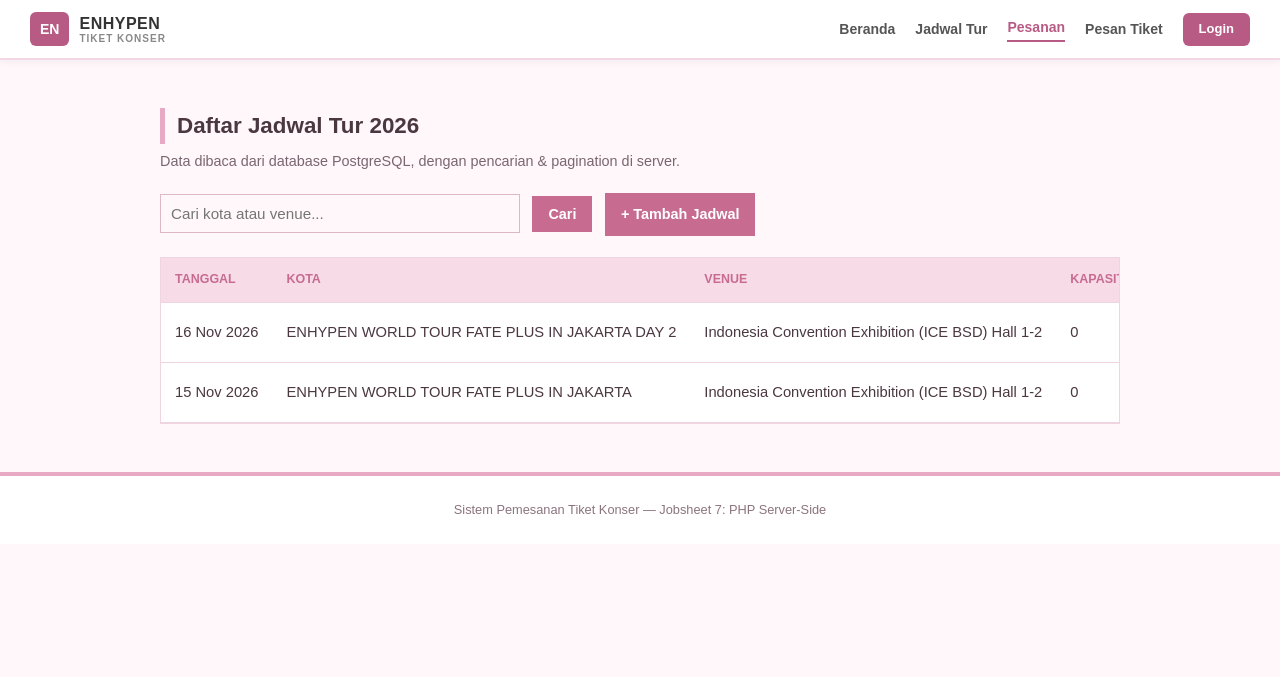
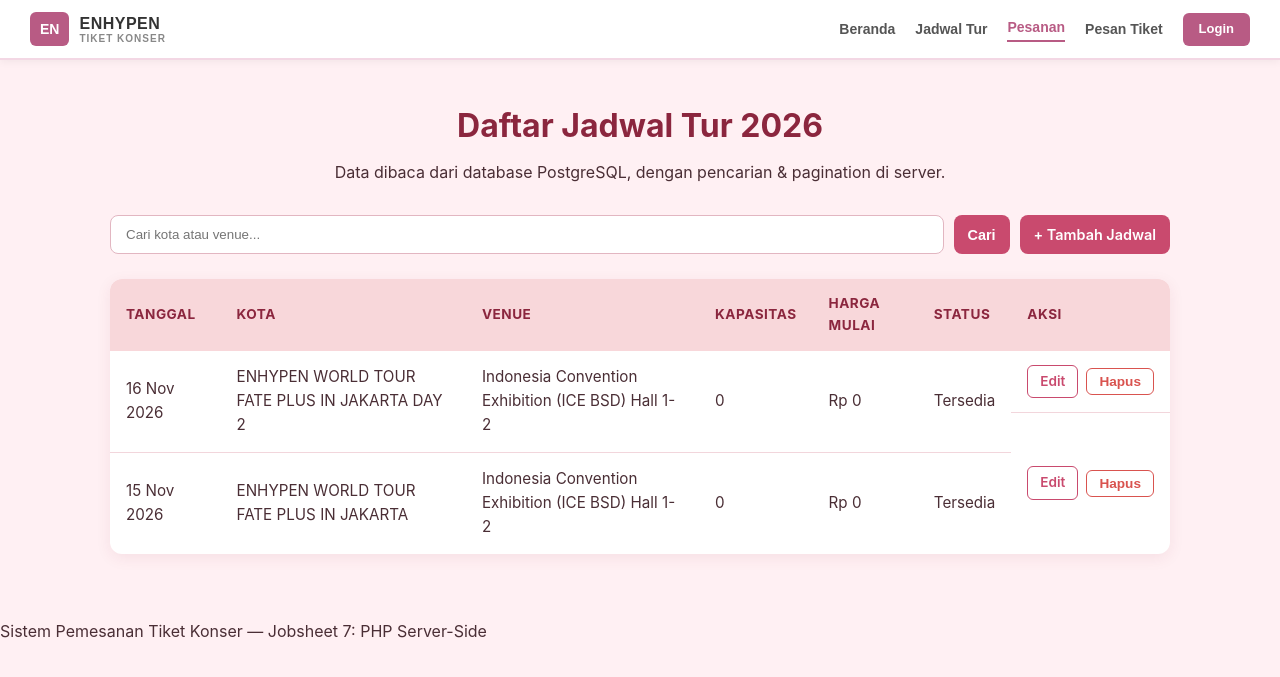
Before and after one commit to pinkannanda/pemrogramanweb2026, a PHP site: page /jadwal/list.php in a window 1280 px wide. Shown: the top 677 px of the page. Run offline with PHP 8.4, Linux system fonts and the light colour scheme; data comes from the database, SQL or seed files in the repository; data that the repository does not hold is empty; some libraries are stand-ins or nearby versions.

Commit message:
Update responsive styles and polish UI layout

```diff
--- a/enhypen-tiket/assets/css/style.css
+++ b/enhypen-tiket/assets/css/style.css
@@ -1,136 +1,349 @@
-*{ box-sizing: border-box; margin: 0; padding: 0; }
-html{ scroll-behavior: smooth; }
-body{ font-family: Arial, Helvetica, sans-serif; background: #fff7fa; color: #4a3740; line-height: 1.6; }
-a{ color: inherit; }
-.container{ max-width: 1000px; margin: 0 auto; padding: 0 20px; }
+/* ===================================================
+   RESET & BASE STYLES
+   =================================================== */
+* {
+  box-sizing: border-box;
+  margin: 0;
+  padding: 0;
+}
 
-/* ===== NAVBAR ===== */
-.site-header{ background: #fff; border-bottom: 4px solid #e8a9c4; }
-.nav-bar{ max-width: 1000px; margin: 0 auto; padding: 16px 20px; display: flex; align-items: center; justify-content: space-between; position: relative; }
-.brand{ display: flex; align-items: center; gap: 10px; text-decoration: none; color: #4a3740; }
-.brand-badge{ display: inline-flex; align-items: center; justify-content: center; width: 36px; height: 36px; background: #c76b91; color: #fff; font-weight: bold; font-size: .9rem; }
-.brand-text{ font-size: 1.1rem; font-weight: bold; line-height: 1.1; }
-.brand-text small{ display: block; font-size: .65rem; font-weight: normal; color: #8b747e; text-transform: uppercase; }
-nav.main-nav ul{ list-style: none; display: flex; gap: 24px; }
-nav.main-nav a{ text-decoration: none; color: #6b5660; font-weight: bold; font-size: .9rem; }
-nav.main-nav a:hover, nav.main-nav a.active{ color: #c76b91; }
-.nav-toggle{ display: none; background: none; border: none; padding: 0; }
+body {
+  font-family: -apple-system, BlinkMacSystemFont, "Segoe UI", Roboto, Helvetica, Arial, sans-serif;
+  background-color: #fff0f3;
+  color: #4a2e35;
+  line-height: 1.6;
+}
 
-/* ===== TOMBOL ===== */
-.btn{ display: inline-block; background: #c76b91; color: #fff; text-decoration: none; font-weight: bold; padding: 12px 24px; border: none; cursor: pointer; font-size: 1rem; }
-.btn-block{ width: 100%; text-align: center; }
-.btn-kecil{ padding: 10px 16px; font-size: .9rem; margin-left: 8px; }
-.btn-hapus{ background: #fff; color: #c0392b; border: 1px solid #c0392b; padding: 6px 12px; font-size: .8rem; font-weight: bold; cursor: pointer; }
-.btn-hapus:hover{ background: #c0392b; color: #fff; }
-.btn-muat-ulang{ background: #fff; color: #c76b91; border: 1px solid #c76b91; padding: 10px 16px; font-weight: bold; cursor: pointer; margin-left: 8px; }
-.btn-muat-ulang:hover{ background: #c76b91; color: #fff; }
+.container {
+  width: 100%;
+  max-width: 1100px;
+  margin: 0 auto;
+  padding: 0 20px;
+}
 
-/* ===== HERO & SECTION ===== */
-.hero{ text-align: center; background: #fff; padding: 60px 20px; border-bottom: 1px solid #efd5df; }
-.hero h1{ font-size: 2rem; margin-bottom: 10px; }
-.hero p{ color: #7a6670; margin-bottom: 24px; }
-.section{ padding: 48px 0; }
-.section h2{ font-size: 1.4rem; margin-bottom: 20px; border-left: 5px solid #e8a9c4; padding-left: 12px; }
-.section-head{ margin-bottom: 20px; }
-.section-head h2{ margin-bottom: 6px; }
-.section-head p{ color: #7a6670; font-size: .9rem; }
-.section-head-center{ margin: 0 auto 32px; text-align: center; max-width: 520px; }
-.section-head-center h2{ border-left: none; padding-left: 0; }
+/* ===================================================
+   HEADER & NAVBAR (RESPONSIF)
+   =================================================== */
+header {
+  background-color: #ffffff;
+  box-shadow: 0 2px 10px rgba(0, 0, 0, 0.05);
+  position: sticky;
+  top: 0;
+  z-index: 100;
+}
 
-/* ===== TABEL ===== */
-.table-responsive{ overflow-x: auto; border: 1px solid #efd5df; background: #fff; }
-table{ width: 100%; border-collapse: collapse; min-width: 560px; }
-th, td{ text-align: left; padding: 12px 14px; border-bottom: 1px solid #efd5df; font-size: .92rem; white-space: nowrap; }
-th{ background: #f7dce7; color: #c76b91; text-transform: uppercase; font-size: .78rem; }
-.status-pill{ display: inline-block; padding: 3px 10px; font-size: .75rem; font-weight: bold; border-radius: 12px; }
-.status-open{ background: #e3f3e6; color: #2e7d32; }
-.status-soon{ background: #fff4d6; color: #a06a00; }
-.status-closed{ background: #fde2e2; color: #c0392b; }
+.navbar {
+  display: flex;
+  justify-content: space-between;
+  align-items: center;
+  padding: 15px 20px;
+  max-width: 1100px;
+  margin: 0 auto;
+  flex-wrap: wrap;
+  gap: 15px;
+}
 
-/* Pencarian (Jobsheet 5) */
-.search-box{ margin-bottom: 16px; }
-.search-box input{ width: 100%; max-width: 360px; padding: 10px; background: #fff7fa; border: 1px solid #dfb8c8; font-size: .95rem; margin-bottom: 8px; }
+.brand {
+  display: flex;
+  align-items: center;
+  gap: 10px;
+  text-decoration: none;
+  color: #8b263e;
+  font-weight: bold;
+}
 
-/* ===== AKSI EDIT/HAPUS & PAGINATION (Jobsheet 9) ===== */
-.aksi-cell{ display: flex; gap: 6px; align-items: center; }
-.form-hapus{ display: inline; margin: 0; }
-.btn-aksi{
-  display: inline-block; padding: 6px 12px; font-size: .8rem; font-weight: bold;
-  border-radius: 3px; border: 1px solid; cursor: pointer; text-decoration: none;
+.brand-logo {
+  background-color: #c94a6e;
+  color: #fff;
+  padding: 6px 10px;
+  border-radius: 6px;
+  font-weight: 800;
 }
-.btn-edit{ background: #fff; color: #1d5b8a; border-color: #1d5b8a; }
-.btn-edit:hover{ background: #1d5b8a; color: #fff; }
 
-.pagination{ display: flex; gap: 6px; margin-top: 16px; }
-.pagination a{
-  display: inline-block; padding: 8px 14px; border: 1px solid #dfb8c8;
-  color: #c76b91; text-decoration: none; font-weight: bold;
+.nav-links {
+  display: flex;
+  list-style: none;
+  gap: 20px;
+  align-items: center;
 }
-.pagination a.active{ background: #c76b91; color: #fff; border-color: #c76b91; }
-.pagination a:hover:not(.active){ background: #fff0f5; }
 
-/* ===== KARTU STATISTIK (Jobsheet 8) ===== */
-.stat-grid{ display: grid; grid-template-columns: repeat(2, 1fr); gap: 16px; max-width: 480px; }
-.stat-card{
-  background: #fff; border: 1px solid #efd5df; padding: 24px;
-  text-align: center; display: flex; flex-direction: column; gap: 4px;
+.nav-links a {
+  text-decoration: none;
+  color: #5c3a42;
+  font-weight: 500;
+  transition: color 0.2s;
 }
-.stat-angka{ font-size: 2rem; font-weight: bold; color: #c76b91; }
-.stat-label{ font-size: .85rem; color: #8b747e; text-transform: uppercase; }
 
-/* ===== KARTU TIKET ===== */
-.ticket-grid{ display: grid; grid-template-columns: repeat(3, 1fr); gap: 16px; }
-.ticket-card{ background: #fff; border: 1px solid #efd5df; padding: 18px; }
-.swatch{ display: block; width: 100%; height: 8px; margin-bottom: 12px; }
-.ticket-card h3{ font-size: 1.05rem; margin-bottom: 4px; }
-.ticket-card .type{ font-size: .82rem; color: #8b747e; margin-bottom: 10px; }
-.ticket-card .price{ font-size: 1.15rem; font-weight: bold; color: #c76b91; }
+.nav-links a:hover,
+.nav-links a.active {
+  color: #c94a6e;
+  border-bottom: 2px solid #c94a6e;
+}
 
-/* ===== BENEFIT ===== */
-.benefit-list{ list-style: none; max-width: 560px; }
-.benefit-list li{ padding: 10px 0 10px 22px; border-bottom: 1px solid #f0d9e1; position: relative; }
-.benefit-list li::before{ content: "\2022"; color: #c76b91; position: absolute; left: 0; font-weight: bold; }
+.user-actions {
+  display: flex;
+  align-items: center;
+  gap: 12px;
+}
 
-/* ===== FORM ===== */
-.order-card{ max-width: 560px; margin: 0 auto; background: #fff; border: 1px solid #efd5df; padding: 24px; }
-.form-row{ margin-bottom: 16px; }
-.form-row label{ display: block; margin-bottom: 6px; font-size: .88rem; font-weight: bold; }
-.form-row input, .form-row select{ width: 100%; padding: 10px; background: #fff7fa; border: 1px solid #dfb8c8; color: #4a3740; font-size: .95rem; }
-.form-grid-2{ display: grid; grid-template-columns: 1fr 1fr; gap: 16px; }
-.pesan-error{ display: block; margin-top: 4px; color: #c0392b; font-size: .8rem; }
-.input-error{ border-color: #c0392b !important; background: #fff0f0 !important; }
+/* ===================================================
+   SECTIONS & CARDS
+   =================================================== */
+.section {
+  padding: 40px 0;
+}
 
-/* ===== FLASH MESSAGE (Jobsheet 7) ===== */
-/* Konvensi warna: hijau = sukses, merah = gagal/error. */
-.flash{
-  padding: 12px 16px; margin-bottom: 16px;
-  border-radius: 4px; font-size: .9rem; font-weight: bold;
+.section-head {
+  text-align: center;
+  margin-bottom: 30px;
 }
-.flash-sukses{ background: #e3f3e6; color: #2e7d32; border: 1px solid #b7e0bd; }
-.flash-error{ background: #fde2e2; color: #c0392b; border: 1px solid #f3b8b8; }
 
-/* ===== LOADING & ERROR FETCH (Jobsheet 6) ===== */
-.loading{ padding: 12px 0; color: #8b747e; font-style: italic; }
-.pesan-gagal{ padding: 16px; color: #c0392b; text-align: center; white-space: normal; grid-column: 1 / -1; }
+.section-head h2 {
+  color: #8b263e;
+  font-size: 2rem;
+  margin-bottom: 8px;
+}
 
-/* ===== FOOTER ===== */
-.site-footer{ text-align: center; padding: 24px 20px; border-top: 4px solid #e8a9c4; background: #fff; color: #8b747e; font-size: .8rem; }
+.card {
+  background: #ffffff;
+  border-radius: 12px;
+  padding: 30px;
+  box-shadow: 0 4px 15px rgba(139, 38, 62, 0.08);
+  max-width: 600px;
+  margin: 0 auto;
+  border: 1px solid #f8d7da;
+}
 
-/* ===== MEDIA QUERY ===== */
-@media (max-width: 768px){
-  .ticket-grid{ grid-template-columns: repeat(2, 1fr); }
+/* ===================================================
+   SEARCH BOX & FORM
+   =================================================== */
+.search-box {
+  display: flex;
+  gap: 10px;
+  margin-bottom: 25px;
+  flex-wrap: wrap;
 }
-@media (max-width: 480px){
-  .ticket-grid{ grid-template-columns: 1fr; }
-  .form-grid-2{ grid-template-columns: 1fr; }
-  .nav-toggle{ display: block; width: 26px; height: 20px; position: relative; cursor: pointer; }
-  .nav-toggle span, .nav-toggle::before, .nav-toggle::after{ content: ""; display: block; position: absolute; left: 0; width: 100%; height: 3px; background: #c76b91; }
-  .nav-toggle span{ top: 8px; }
-  .nav-toggle::before{ top: 0; }
-  .nav-toggle::after{ top: 16px; }
-  nav.main-nav{ position: absolute; top: 100%; left: 0; right: 0; z-index: 10; background: #fff; border-bottom: 1px solid #efd5df; max-height: 0; overflow: hidden; }
-  nav.main-nav ul{ flex-direction: column; gap: 0; padding: 8px 20px 12px; }
-  nav.main-nav ul li{ border-top: 1px solid #f4e2e8; }
-  nav.main-nav ul li a{ display: block; padding: 12px 0; }
-  nav.main-nav.nav-open{ max-height: 300px; }
+
+.search-box input[type="text"] {
+  flex: 1;
+  min-width: 200px;
+  padding: 10px 15px;
+  border: 1px solid #e2b6c1;
+  border-radius: 8px;
+  outline: none;
 }
+
+.form-group {
+  margin-bottom: 18px;
+}
+
+.form-group label {
+  display: block;
+  font-weight: 600;
+  margin-bottom: 6px;
+  color: #5c3a42;
+}
+
+.form-control,
+select.form-control {
+  width: 100%;
+  padding: 10px 14px;
+  border: 1px solid #e2b6c1;
+  border-radius: 8px;
+  font-size: 0.95rem;
+  background-color: #fff;
+  color: #4a2e35;
+}
+
+.form-control:focus {
+  border-color: #c94a6e;
+  outline: none;
+  box-shadow: 0 0 0 3px rgba(201, 74, 110, 0.15);
+}
+
+/* ===================================================
+   BUTTONS & ACTIONS
+   =================================================== */
+.btn {
+  display: inline-block;
+  background-color: #c94a6e;
+  color: #ffffff;
+  padding: 10px 20px;
+  border: none;
+  border-radius: 8px;
+  cursor: pointer;
+  font-weight: 600;
+  text-decoration: none;
+  text-align: center;
+  transition: background-color 0.2s;
+}
+
+.btn:hover {
+  background-color: #a83252;
+}
+
+.btn-kecil {
+  padding: 8px 14px;
+  font-size: 0.9rem;
+}
+
+.btn-danger {
+  background-color: #d9534f;
+}
+
+.btn-danger:hover {
+  background-color: #c9302c;
+}
+
+.aksi-cell {
+  display: flex;
+  gap: 8px;
+  align-items: center;
+}
+
+.btn-aksi {
+  padding: 5px 12px;
+  border-radius: 6px;
+  font-size: 0.85rem;
+  text-decoration: none;
+  font-weight: 600;
+  border: 1px solid transparent;
+}
+
+.btn-edit {
+  color: #c94a6e;
+  border-color: #c94a6e;
+  background-color: #fff;
+}
+
+.btn-edit:hover {
+  background-color: #f8d7da;
+}
+
+.btn-hapus {
+  color: #d9534f;
+  border-color: #d9534f;
+  background-color: #fff;
+  cursor: pointer;
+}
+
+.btn-hapus:hover {
+  background-color: #f8d7da;
+}
+
+/* ===================================================
+   RESPONSIVE TABLE
+   =================================================== */
+.table-responsive {
+  width: 100%;
+  overflow-x: auto;
+  background: #ffffff;
+  border-radius: 12px;
+  box-shadow: 0 4px 15px rgba(139, 38, 62, 0.08);
+  margin-bottom: 25px;
+}
+
+table {
+  width: 100%;
+  border-collapse: collapse;
+  text-align: left;
+  min-width: 650px;
+}
+
+th {
+  background-color: #f8d7da;
+  color: #8b263e;
+  padding: 14px 16px;
+  font-size: 0.85rem;
+  text-transform: uppercase;
+  letter-spacing: 0.5px;
+}
+
+td {
+  padding: 14px 16px;
+  border-bottom: 1px solid #f2d6dc;
+  font-size: 0.95rem;
+}
+
+tr:last-child td {
+  border-bottom: none;
+}
+
+/* ===================================================
+   PAGINATION & FLASH MESSAGES
+   =================================================== */
+.pagination {
+  display: flex;
+  justify-content: center;
+  gap: 8px;
+  margin-top: 20px;
+}
+
+.pagination a {
+  padding: 8px 14px;
+  background: #fff;
+  border: 1px solid #e2b6c1;
+  color: #8b263e;
+  border-radius: 6px;
+  text-decoration: none;
+  font-weight: 600;
+}
+
+.pagination a.active,
+.pagination a:hover {
+  background: #c94a6e;
+  color: #fff;
+  border-color: #c94a6e;
+}
+
+.flash {
+  padding: 12px 18px;
+  border-radius: 8px;
+  margin-bottom: 20px;
+  font-weight: 500;
+}
+
+.flash-danger {
+  background-color: #f8d7da;
+  color: #721c24;
+  border: 1px solid #f5c6cb;
+}
+
+.flash-success {
+  background-color: #d4edda;
+  color: #155724;
+  border: 1px solid #c3e6cb;
+}
+
+/* ===================================================
+   MEDIA QUERIES (MOBILE OPTIMIZATION)
+   =================================================== */
+@media (max-width: 768px) {
+  .navbar {
+    flex-direction: column;
+    align-items: stretch;
+  }
+
+  .nav-links {
+    justify-content: center;
+    flex-wrap: wrap;
+    gap: 12px;
+  }
+
+  .user-actions {
+    justify-content: center;
+  }
+
+  .card {
+    padding: 20px;
+  }
+
+  .search-box {
+    flex-direction: column;
+  }
+
+  .search-box input[type="text"],
+  .search-box .btn {
+    width: 100%;
+  }
+}
```
